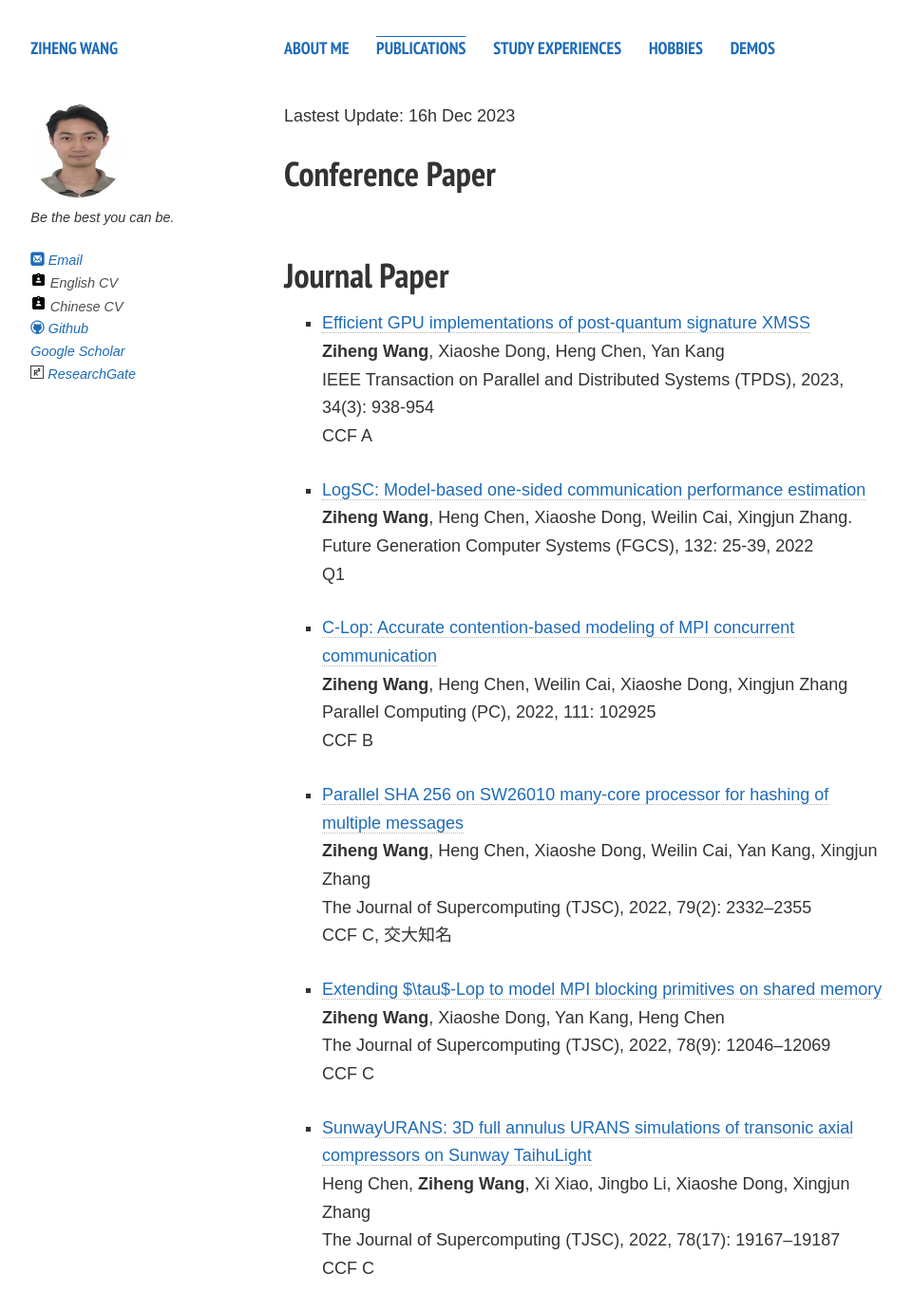
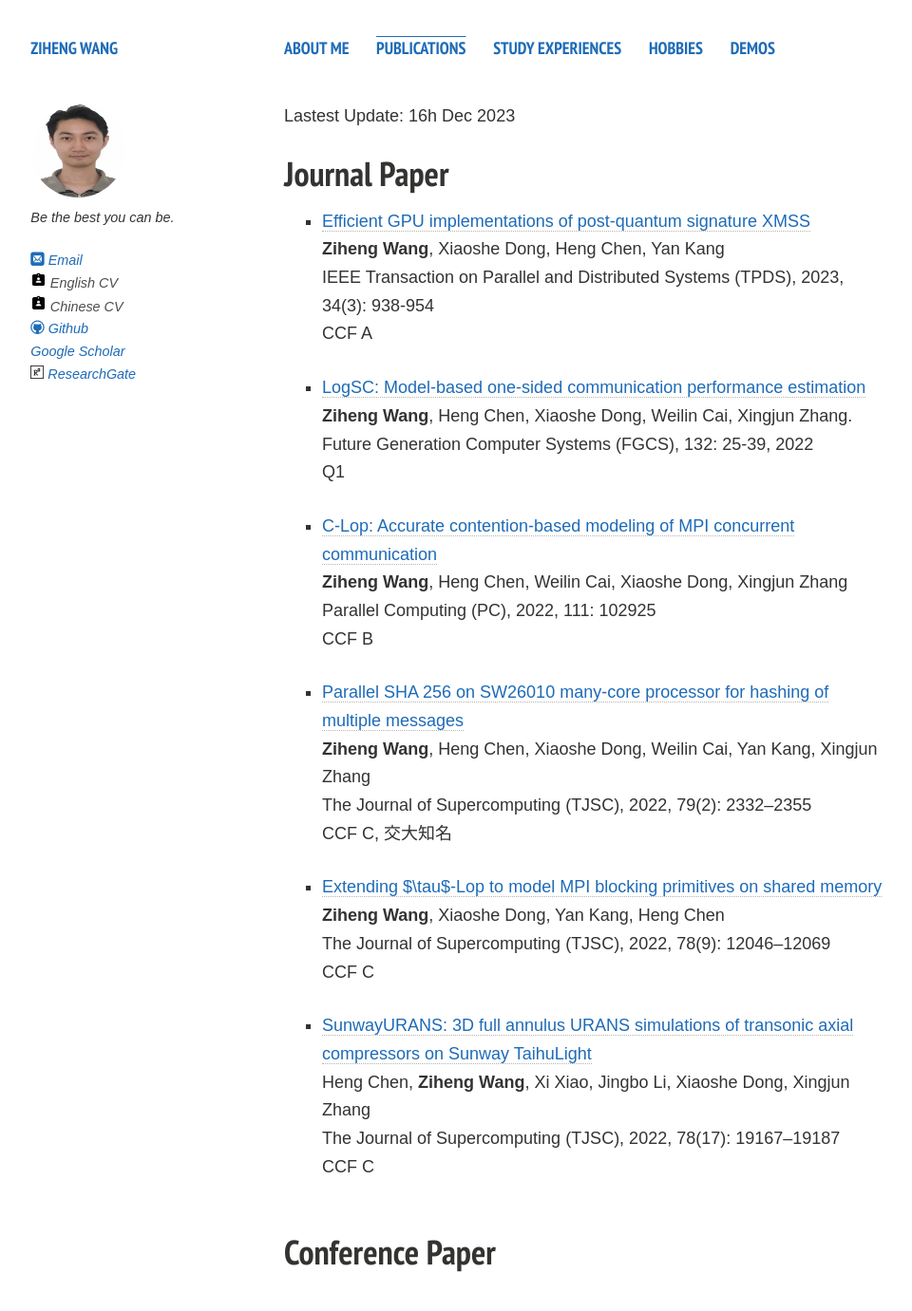
Before and after one commit to wzh009888/wzh009888.github.io, a Jekyll site: the page built from publications.md, in a window 1280 px wide and 1400 px high. Shown: the top 1381 px of the window at 95% size, without its empty margins (21-981 px from the left). Built offline with Jekyll 4.4.1, drawn with Linux system fonts in a browser that asks for light colours; comment, search, counter and statistics services are not loaded; a style sheet for code colours, icons or effects is not loaded; some of the changed lines change nothing that is shown.

Commit message:
Update publications.md

```diff
--- a/publications.md
+++ b/publications.md
@@ -6,18 +6,6 @@ title: Publications
 
 Lastest Update: 16h Dec 2023&nbsp;
 <!--[中文版本 (Chinese Version)](https://caihanlin.com/file/publications-zh/)-->
-
-## Conference Paper
-
-<!-- - [MusER: Musical Element-Based Regularization for Generating Symbolic Music with Emotion]()<br>**Shulei Ji**, Xinyu Yang<br>The 38th Annual AAAI Conference on Artificial Intelligence (AAAI)<br> Vancouver, Canada. February, 2024.
-
-- [Emotion-Conditioned Melody Harmonization with Hierarchical Variational Autoencoder](https://www.researchgate.net/publication/373902807_BLEGuard_Hybrid_Detection_Mechanism_for_Spoofing_Attacks_in_Bluetooth_Low_Energy_Networks_Student_Abstract)<br>**Shulei Ji**, Xinyu Yang<br>The 2023 IEEE Conference on Systems, Man, and Cybernetics (IEEE SMC 2023)<br> Honolulu, Oahu, Hawaii, USA. Octorber, 2023.
-
-- [ADFF: Attention Based Deep Feature Fusion Approach for Music Emotion Recognition](https://www.isca-speech.org/archive/pdfs/interspeech_2022/huang22d_interspeech.pdf)<br>Zi Huang, **Shulei Ji**, Zhilan Hu, Chuangjian Cai, Jing Luo, Xinyu Yang<br>INTERSPEECH 2022<br>Incheon Songdo ConvensiA, Korea. September, 2022.
-
-- [MG-VAE: Deep Chinese folk songs generation with specific regional styles](https://link.springer.com/chapter/10.1007/978-981-15-2756-2_8)<br>Jing Luo, Xinyu Yang, **Shulei Ji**, Juan Li<br>The 7th Conference on Sound and Music Technology (CSMT 2019)<br>Harbin, China. December 2019. -->
-
-  <br>
 
 ## Journal Paper
 - [Efficient GPU implementations of post-quantum signature XMSS](https://doi.org/10.1109/TPDS.2022.3233348)<br>**Ziheng Wang**, Xiaoshe Dong, Heng Chen, Yan Kang<br>IEEE Transaction on Parallel and Distributed Systems (TPDS), 2023, 34(3): 938-954<br>CCF A
@@ -34,6 +22,18 @@ Lastest Update: 16h Dec 2023&nbsp;
 
   <br>
 
+## Conference Paper
+
+<!-- - [MusER: Musical Element-Based Regularization for Generating Symbolic Music with Emotion]()<br>**Shulei Ji**, Xinyu Yang<br>The 38th Annual AAAI Conference on Artificial Intelligence (AAAI)<br> Vancouver, Canada. February, 2024.
+
+- [Emotion-Conditioned Melody Harmonization with Hierarchical Variational Autoencoder](https://www.researchgate.net/publication/373902807_BLEGuard_Hybrid_Detection_Mechanism_for_Spoofing_Attacks_in_Bluetooth_Low_Energy_Networks_Student_Abstract)<br>**Shulei Ji**, Xinyu Yang<br>The 2023 IEEE Conference on Systems, Man, and Cybernetics (IEEE SMC 2023)<br> Honolulu, Oahu, Hawaii, USA. Octorber, 2023.
+
+- [ADFF: Attention Based Deep Feature Fusion Approach for Music Emotion Recognition](https://www.isca-speech.org/archive/pdfs/interspeech_2022/huang22d_interspeech.pdf)<br>Zi Huang, **Shulei Ji**, Zhilan Hu, Chuangjian Cai, Jing Luo, Xinyu Yang<br>INTERSPEECH 2022<br>Incheon Songdo ConvensiA, Korea. September, 2022.
+
+- [MG-VAE: Deep Chinese folk songs generation with specific regional styles](https://link.springer.com/chapter/10.1007/978-981-15-2756-2_8)<br>Jing Luo, Xinyu Yang, **Shulei Ji**, Juan Li<br>The 7th Conference on Sound and Music Technology (CSMT 2019)<br>Harbin, China. December 2019. -->
+
+  <br>
+
 ## Preprints (no review)
 
 - To be published
```
